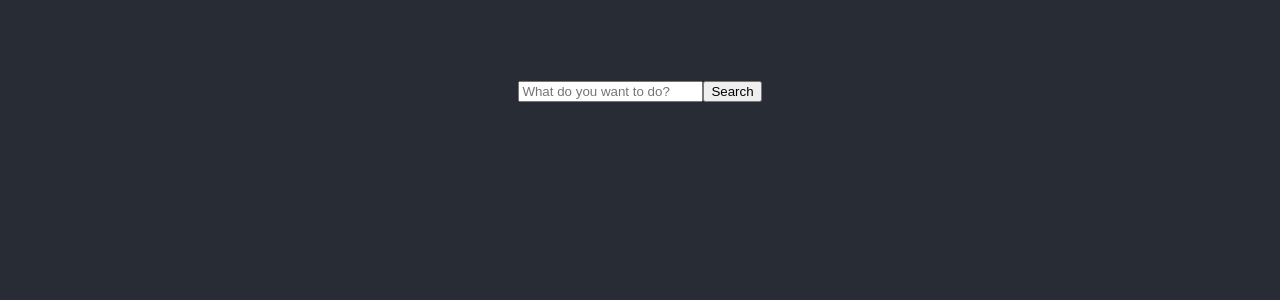
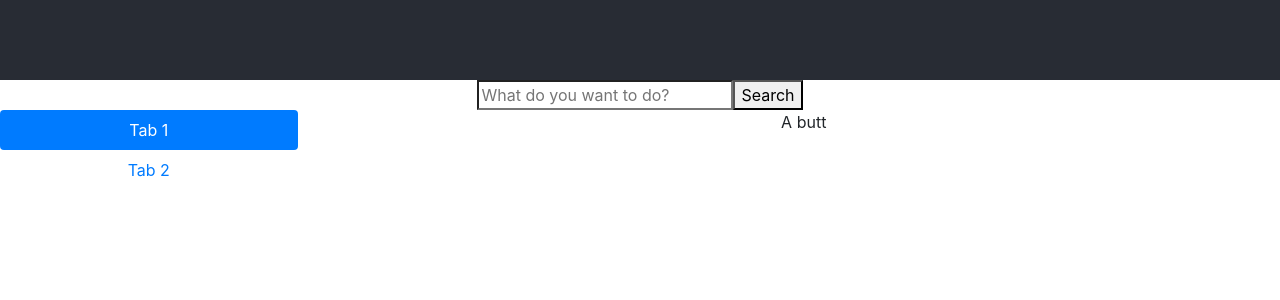
Before and after one commit to Ibirn/retodo, a React (Create React App) app in the folder smtd/: page / in a window 1280 px wide. Shown: the top 300 px of the page. Built offline with nearby package versions, Linux system fonts and the light colour scheme.

Commit message:
Bones of tabbed lists

```diff
--- a/smtd/src/App.js
+++ b/smtd/src/App.js
@@ -1,12 +1,14 @@
 import logo from "./logo.svg";
 import "./App.css";
 import Search from "./components/Search";
+import Lists from "./components/Lists";
 
 function App() {
   return (
     <div className="App">
       <header className="App-header"></header>
       <Search />
+      <Lists />
     </div>
   );
 }
--- a/smtd/src/components/Lists.jsx
+++ b/smtd/src/components/Lists.jsx
@@ -1,4 +1,35 @@
 import React from "react";
+import Tab from "react-bootstrap/Tab";
+import Nav from "react-bootstrap/Nav";
+import Row from "react-bootstrap/Row";
+import Col from "react-bootstrap/Col";
+import "bootstrap/dist/css/bootstrap.min.css";
 
 export default function Search(props) {
-  return ()
+  return (
+    <Tab.Container id="left-tabs-example" defaultActiveKey="first">
+      <Row>
+        <Col sm={3}>
+          <Nav variant="pills" className="flex-column">
+            <Nav.Item>
+              <Nav.Link eventKey="first">Tab 1</Nav.Link>
+            </Nav.Item>
+            <Nav.Item>
+              <Nav.Link eventKey="second">Tab 2</Nav.Link>
+            </Nav.Item>
+          </Nav>
+        </Col>
+        <Col sm={9}>
+          <Tab.Content>
+            <Tab.Pane eventKey="first">
+              <p>A butt</p>
+            </Tab.Pane>
+            <Tab.Pane eventKey="second">
+              <p>TWO butts</p>
+            </Tab.Pane>
+          </Tab.Content>
+        </Col>
+      </Row>
+    </Tab.Container>
+  );
+}
```
